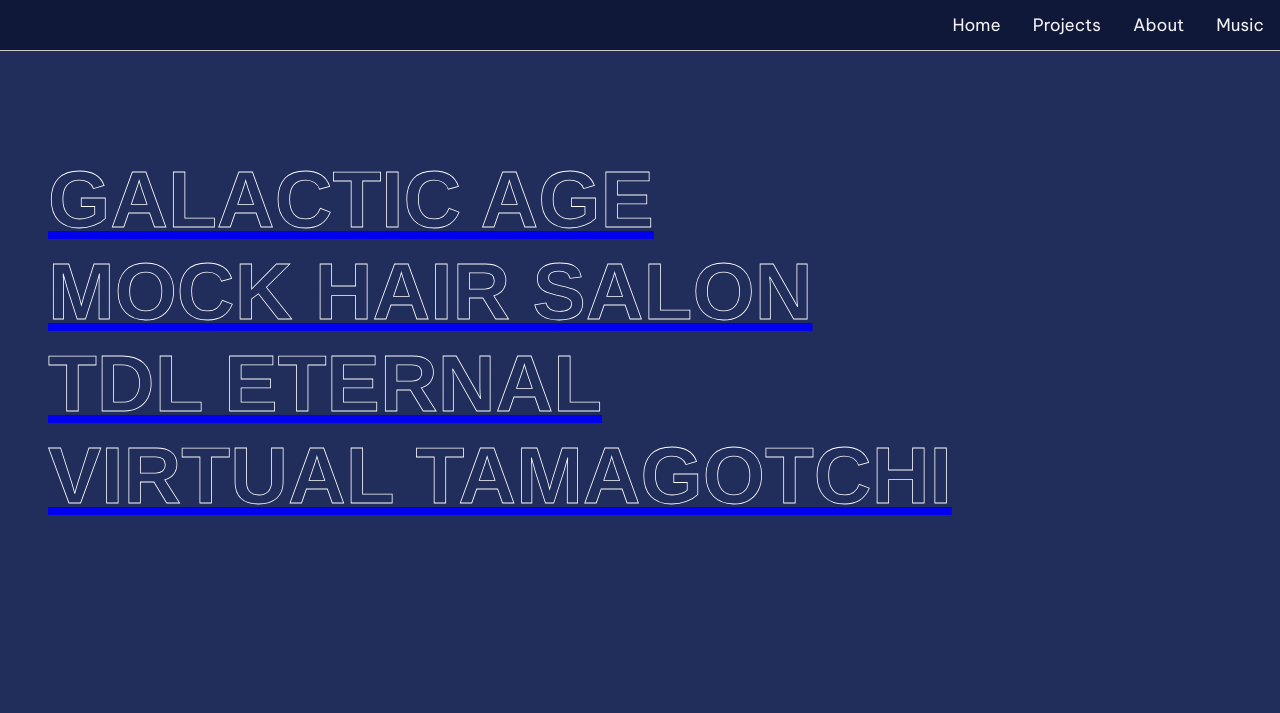
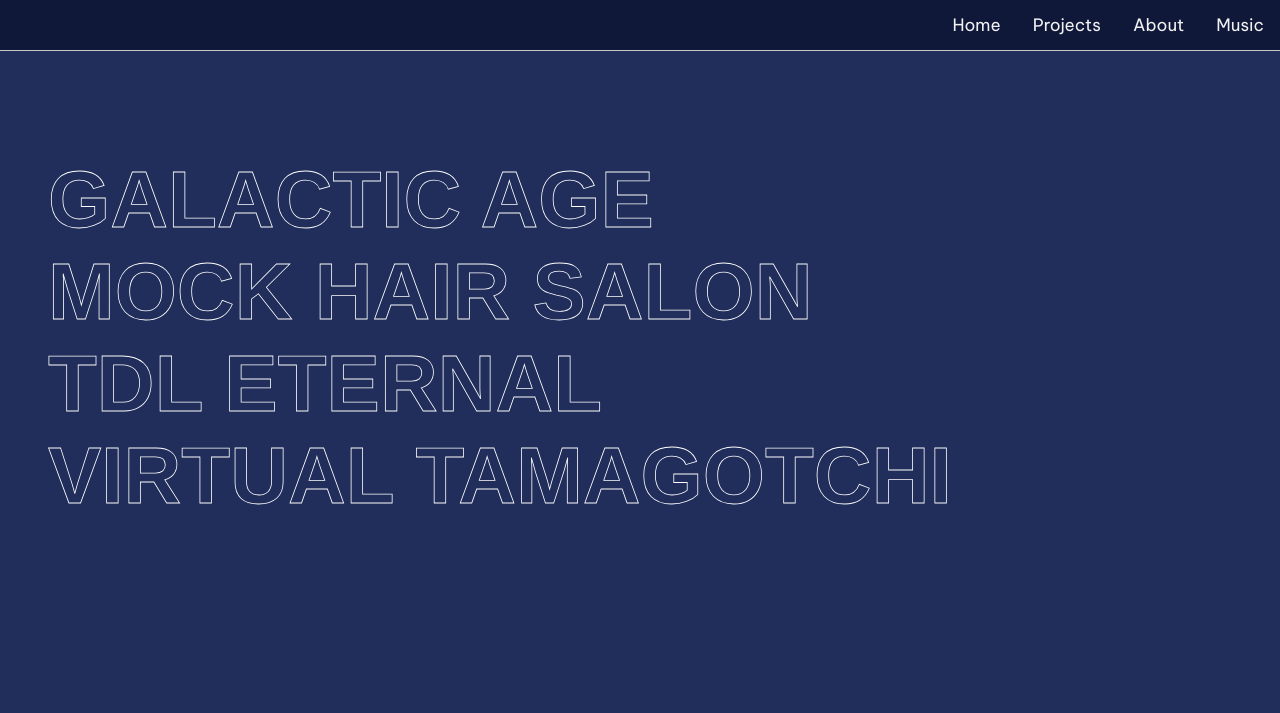
Before and after one commit to TimEmpey/Portfolio, a website built with webpack: page src/html/portfolio.html in a window 1280 px wide. Shown: the top 713 px of the page. Built offline with nearby package versions, Linux system fonts and the light colour scheme.

Commit message:
remove text decoration

```diff
--- a/src/css/portfolio.css
+++ b/src/css/portfolio.css
@@ -27,8 +27,10 @@
 
 @import url("https://fonts.googleapis.com/css2?family=Oswald:wght@200;300;400;500;600;700&display=swap");
 
+.projects a{
+    text-decoration: none;
+}
 .projects{
-    text-decoration: none;
     height: 110vh;
     width: 100vw;
     display: flex;
```
